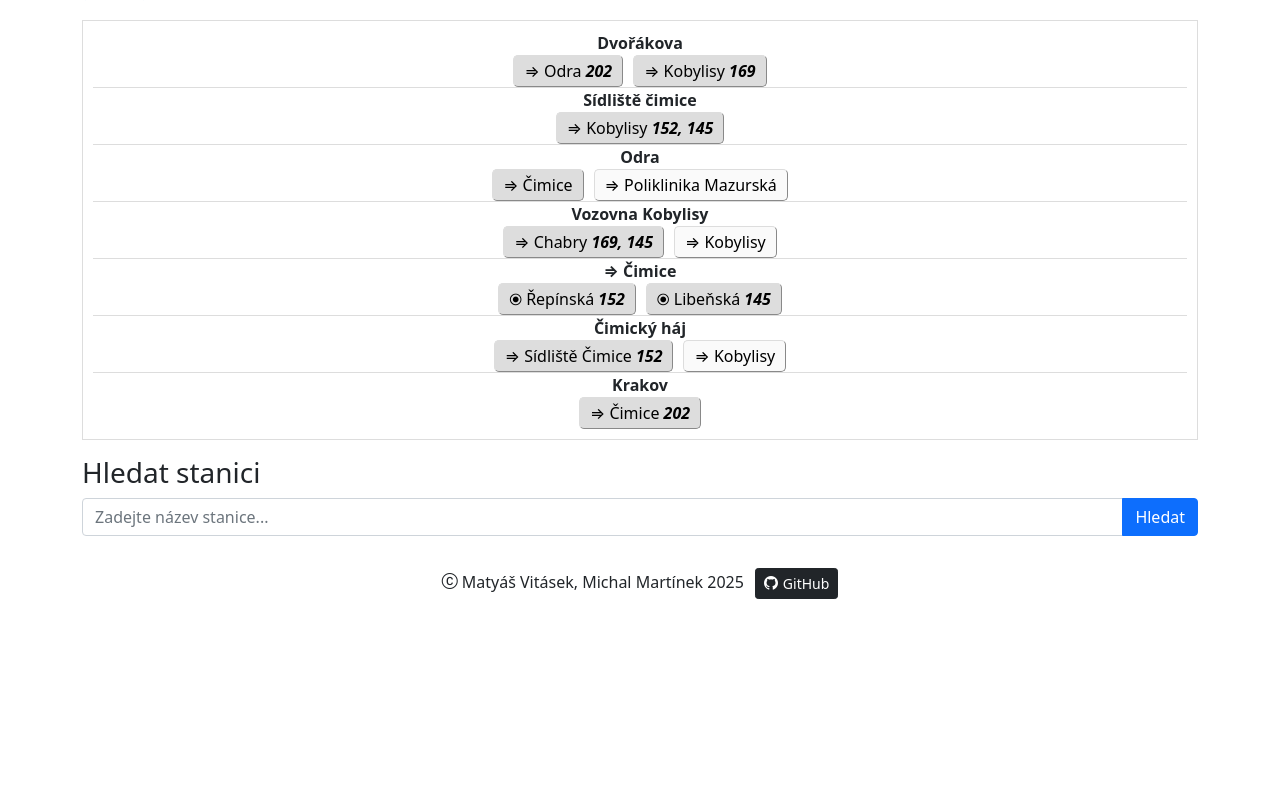
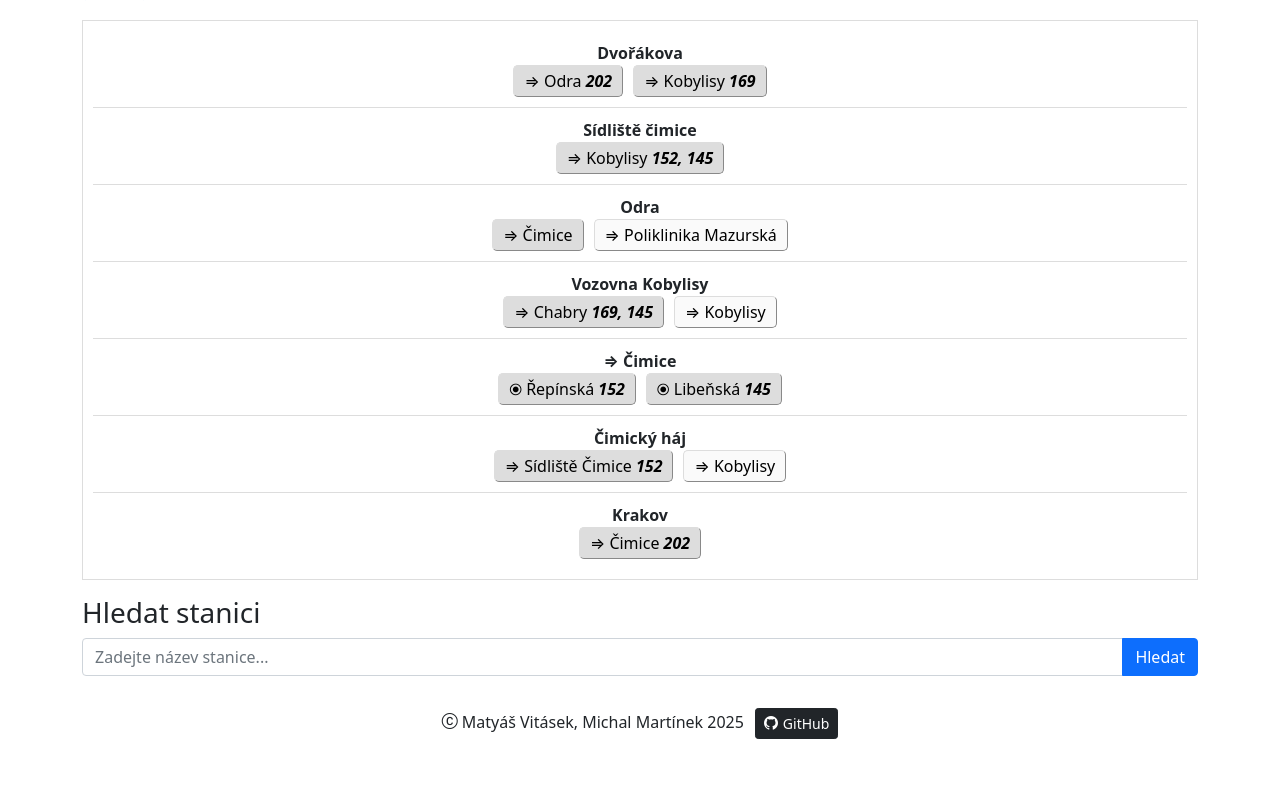
Before and after one commit to Michal-Martinek/BusStopTimetable, a Flask app: template templates/select_station.html in a window 1280 px wide. Shown: the part 111-898 px from the top of the page. Before the commit the page ends 710 px from the top, so only its background shows below. Run offline with Flask 3, Linux system fonts and the light colour scheme; the template is opened without the code that fills it, so the values that code supplies are empty.

Commit message:
Restored broken padding in premade template

```diff
--- a/templates/premade/cimice-vozovna-bohnice.html
+++ b/templates/premade/cimice-vozovna-bohnice.html
@@ -1,11 +1,14 @@
 <form method="GET" action="/select_station">
 	<style>
+		.premade > .station-item {
+			padding: 10px;
+		}
 		.premade-stop-name {
 			font-weight: bold;
 			text-align: center;
 		}
 	</style>
-	<div class="station-list">
+	<div class="station-list premade">
 		<div class="station-item">
 			<div class="premade-stop-name">Dvořákova</div>
 			<div class="direction-buttons">
```
